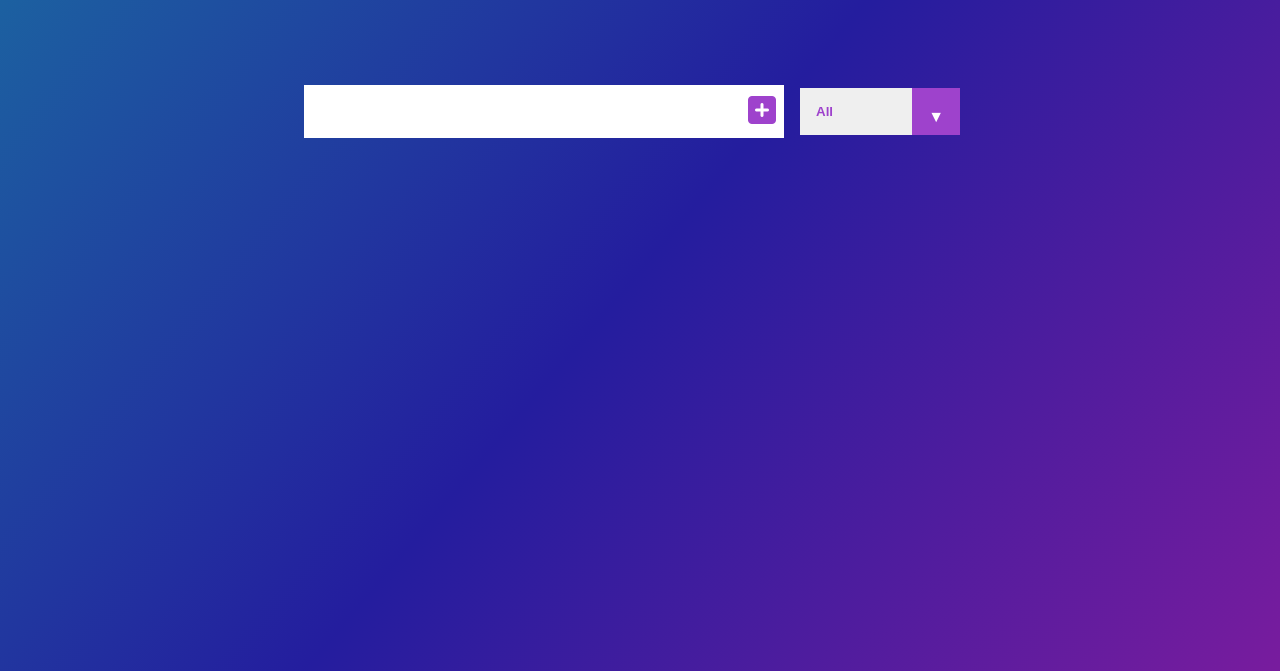
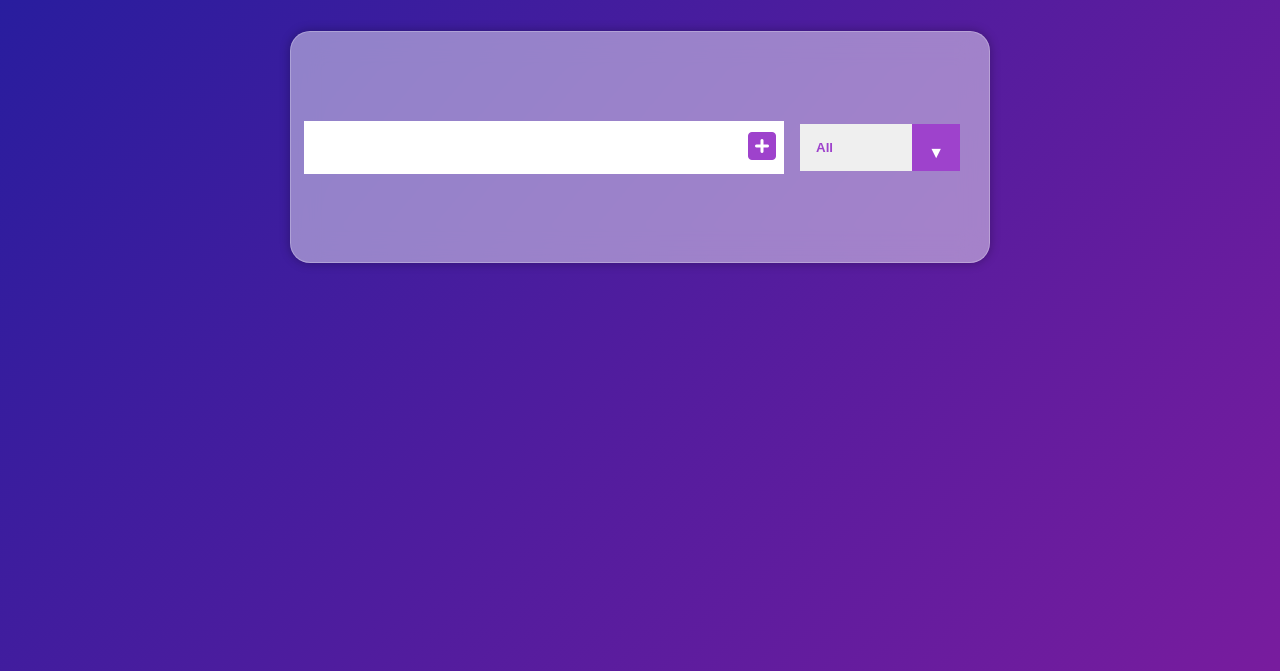
Before and after one commit to MisterKuper/to-do-list-project, a plain HTML site: page index.html in a window 1280 px wide. Shown: the part 129-800 px from the top of the page. Drawn offline with Linux system fonts and the light colour scheme.

Commit message:
glassmorph card
a glassmorph card on bg

```diff
--- a/css/style.css
+++ b/css/style.css
@@ -10,7 +10,7 @@
     --white-color: #fff;
 }
 body {
-    background-image: linear-gradient(130deg, #1B69A1, #241D9E, #781C9E);
+    background-image: linear-gradient(130deg, #241D9E, #781C9E);
     color: var(--white-color);
     font-family: "Poppins", sans-serif;
     min-height: 100vh;
@@ -18,6 +18,22 @@ body {
 
 header {
     font-size: 1.5rem;
+}
+
+.card {
+    display: flex;
+    flex-direction: column;
+    align-items: center;
+    justify-content: center;
+    padding: 35px;
+    margin: 0 auto;
+    max-width: 700px;
+    min-height: 200px;
+    border: 1px solid rgba(255, 255, 255, .25);
+    border-radius: 20px;
+    background-color: rgba(255, 255, 255, .45);
+    box-shadow: 0 0 10px 1px rgba(0, 0, 0, .25);
+    backdrop-filter: blur(15px);
 }
 
 header,
@@ -59,6 +75,7 @@ form button:hover {
     justify-content: space-between;
     align-items: center;
     margin: 0.5rem;
+    max-width: 90%;
     background: var(--white-color);
     color: #000;
     transition: all 0.5s ease;
--- a/index.html
+++ b/index.html
@@ -20,6 +20,8 @@
         <h1>To-Do List</h1>
     </header>
 
+    <div class="container">
+        <div class="card">
             <form>
                 <input type="text" class="todo-input">
                 <button class="todo-button" type="submit">
@@ -36,6 +38,8 @@
             <div class="todo-container">
                 <ul class="todo-list"></ul>
             </div>
+        </div>
+    </div>
 
     <script src="./js/script.js"></script>
 </body>
```
Lines whose indentation alone changed are shown as unchanged.
